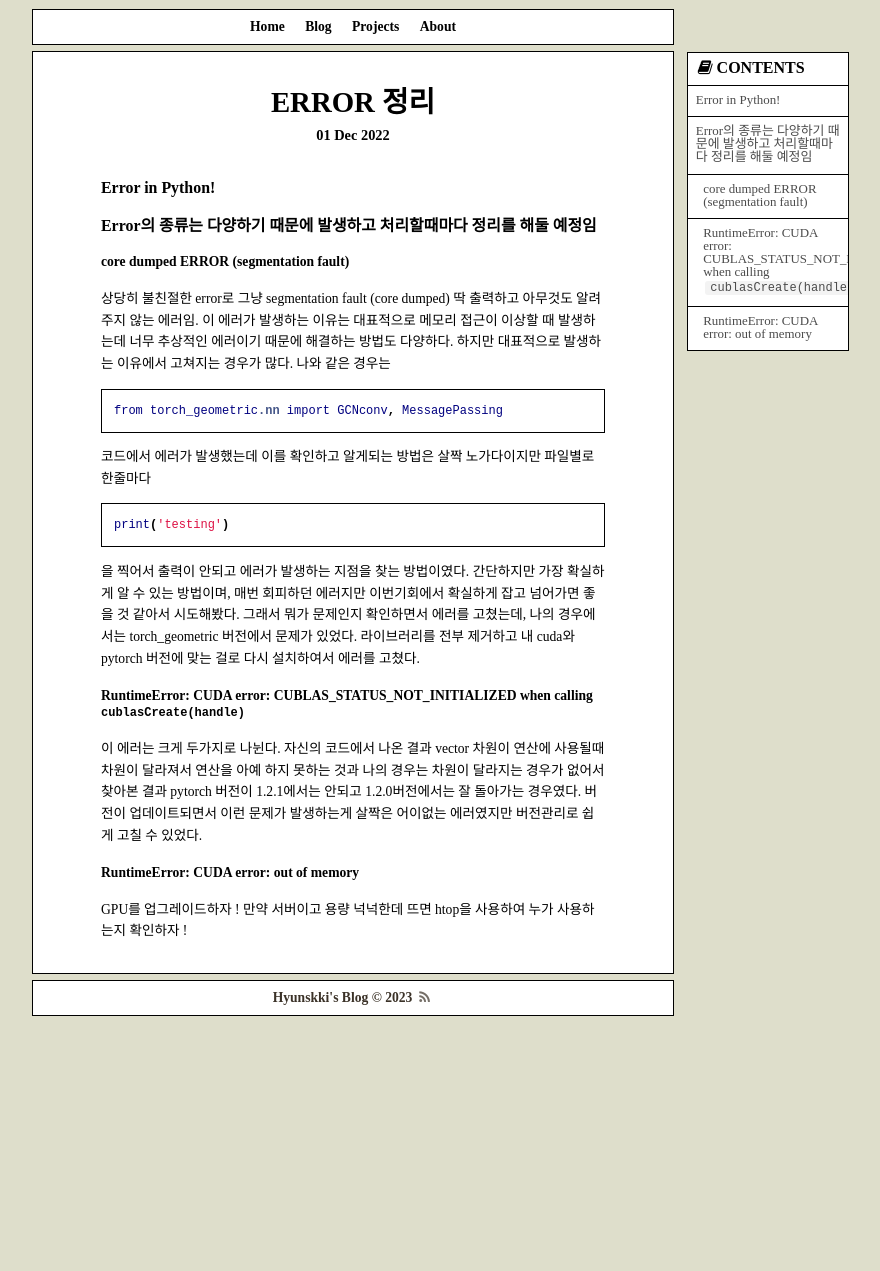
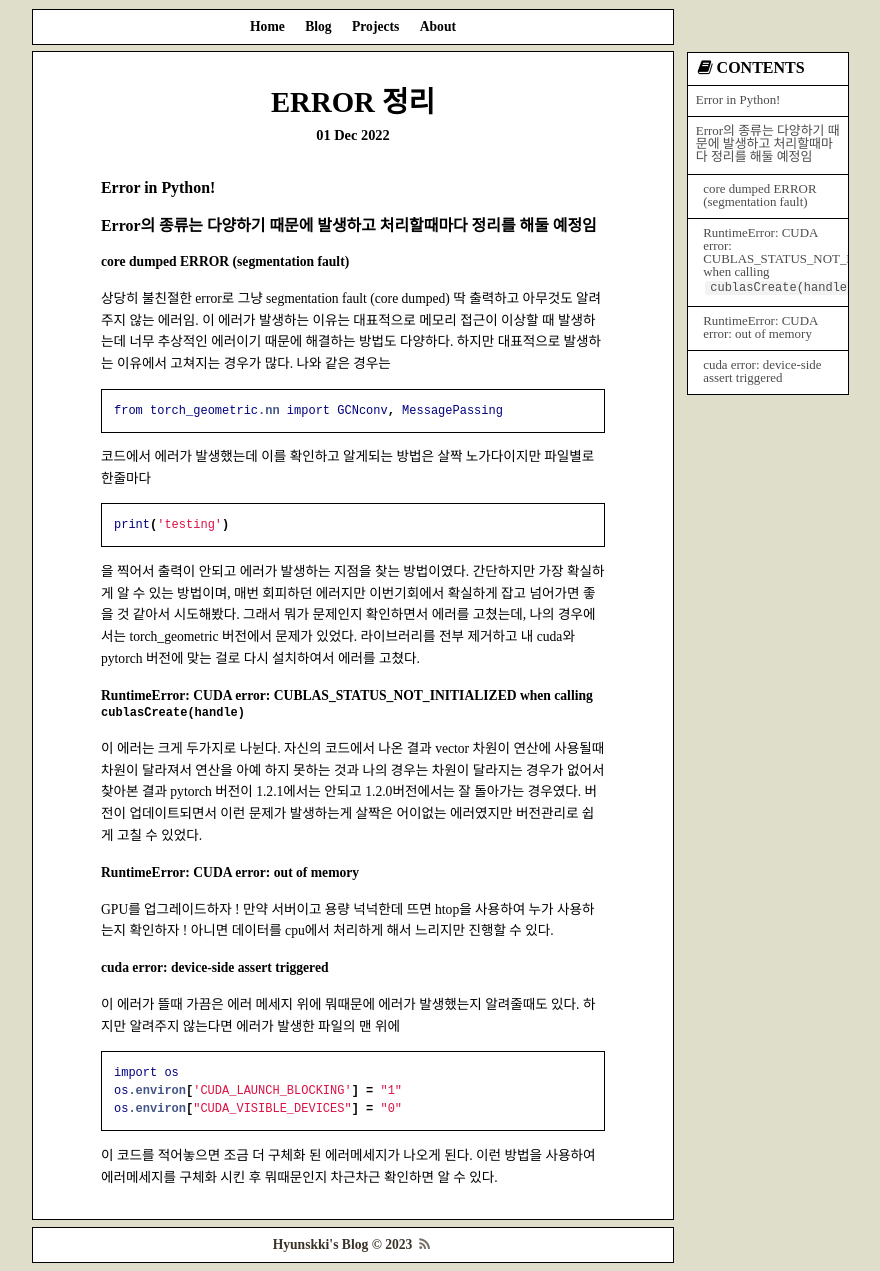
Before and after one commit to gustjr7879/hyunskki, a Jekyll site: the page built from _posts/2023-01-19-error.md, in a window 1280 px wide. Shown: the whole page, without its empty margins (287-1167 px from the left). Built offline with Jekyll 4.4.1, drawn with Linux system fonts in a browser that asks for light colours; some web fonts are replaced; before the commit the page ends 1025 px from its top, so only the background shows below that.

Commit message:
Update 2023-01-19-error.md

```diff
--- a/_posts/2023-01-19-error.md
+++ b/_posts/2023-01-19-error.md
@@ -42,3 +42,15 @@ print('testing')
 
 #### RuntimeError: CUDA error: out of memory
 GPU를 업그레이드하자 ! 만약 서버이고 용량 넉넉한데 뜨면 htop을 사용하여 누가 사용하는지 확인하자 !
+아니면 데이터를 cpu에서 처리하게 해서 느리지만 진행할 수 있다.
+
+#### cuda error: device-side assert triggered
+이 에러가 뜰때 가끔은 에러 메세지 위에 뭐때문에 에러가 발생했는지 알려줄때도 있다.
+하지만 알려주지 않는다면 에러가 발생한 파일의 맨 위에
+{% highlight css %}
+import os
+os.environ['CUDA_LAUNCH_BLOCKING'] = "1"
+os.environ["CUDA_VISIBLE_DEVICES"] = "0"
+{% endhighlight %}
+이 코드를 적어놓으면 조금 더 구체화 된 에러메세지가 나오게 된다.
+이런 방법을 사용하여 에러메세지를 구체화 시킨 후 뭐때문인지 차근차근 확인하면 알 수 있다.
```
